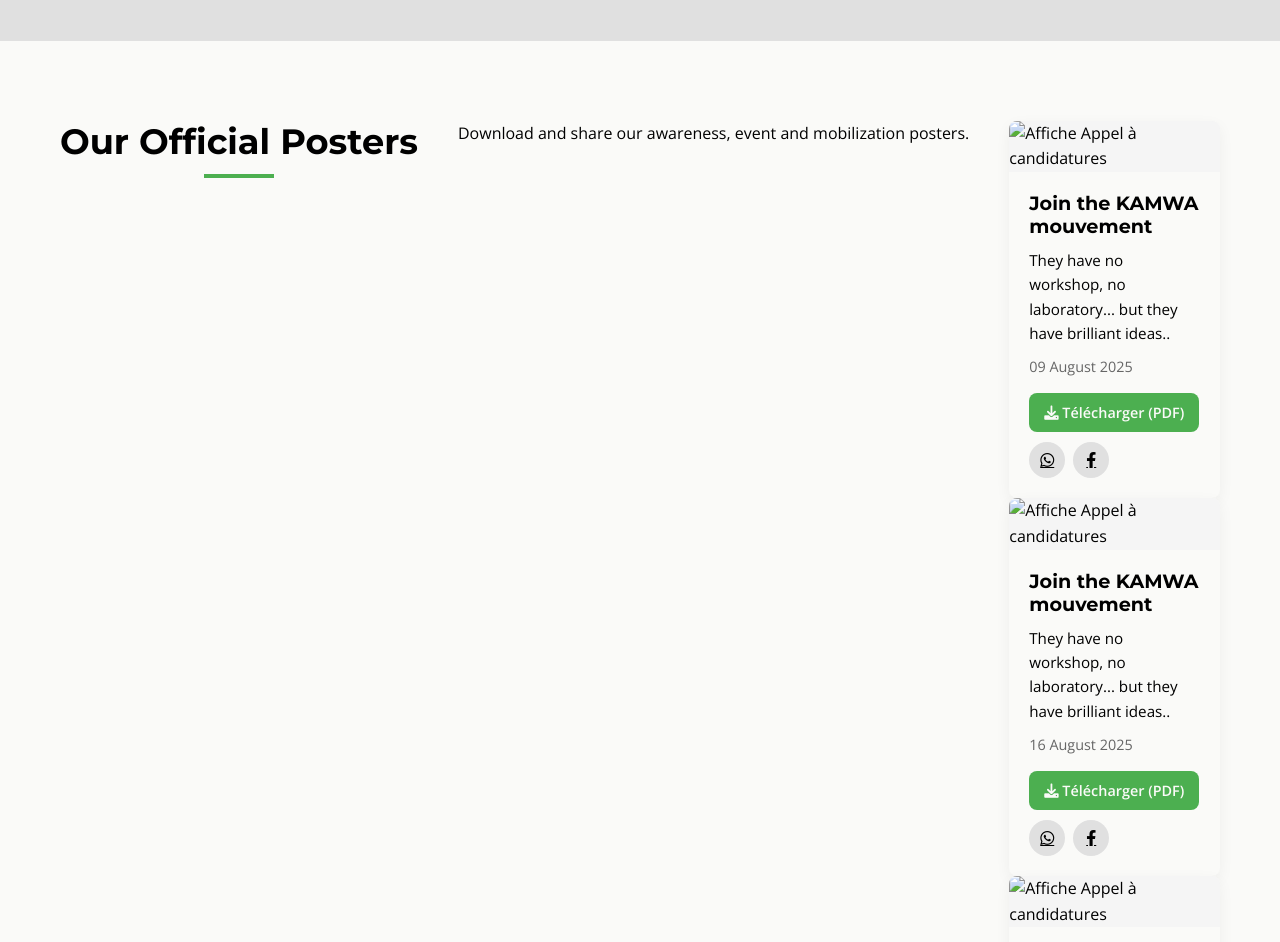
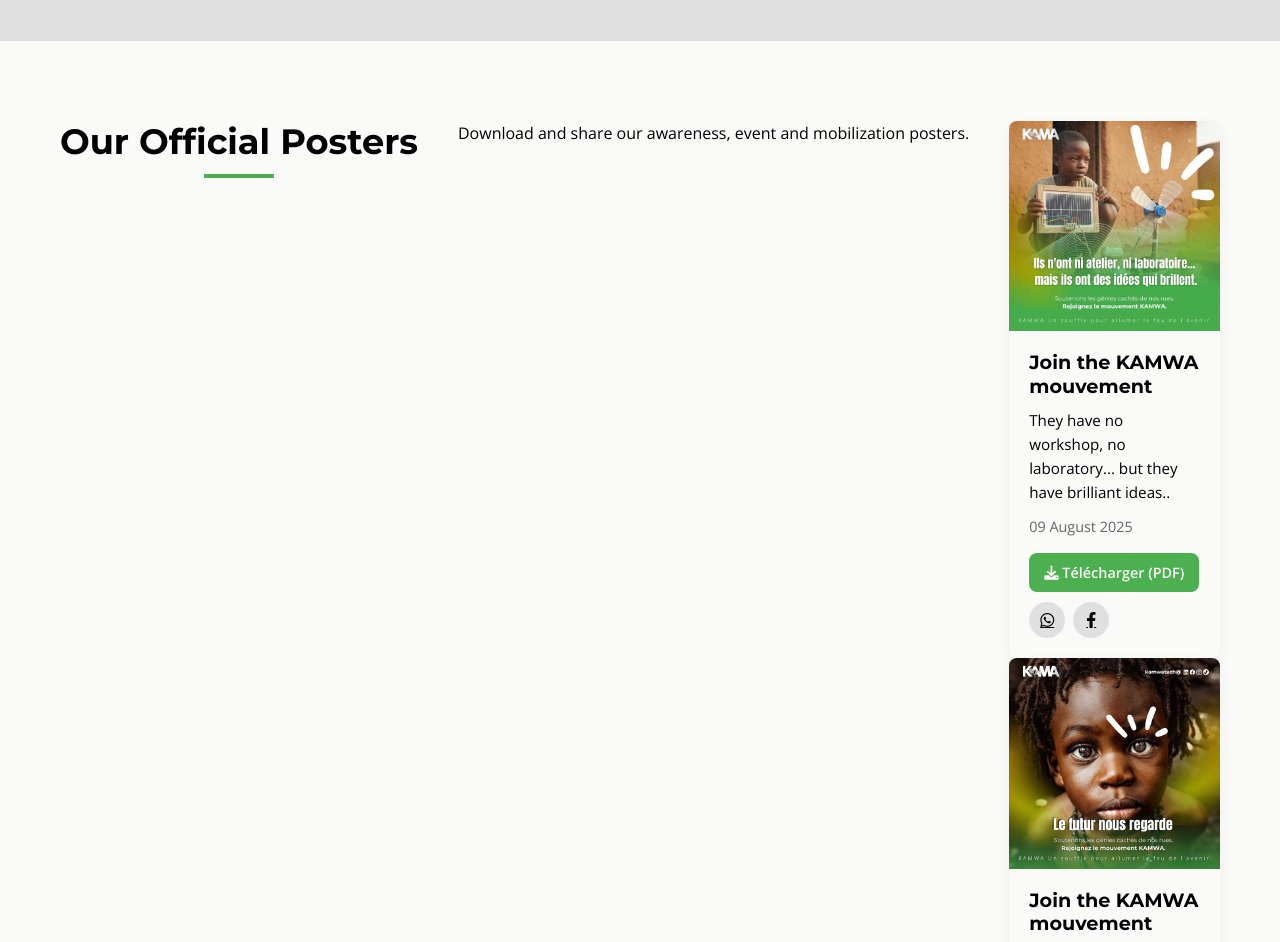
Before and after one commit to kamwatech/Kamwa, a plain HTML site: page index.html in a window 1280 px wide. Shown: the part 4880-5822 px from the top of the page. Drawn offline with nearby package versions, Linux system fonts and the light colour scheme.

Commit message:
Add files via upload

```diff
--- a/index.html
+++ b/index.html
@@ -1229,7 +1229,7 @@ footer {
                     <!-- Affiche 1 -->
                     <div class="poster-item" data-month="april" data-theme="registration">
                       <div class="poster-image">
-                        <img src="6.png" alt="Affiche Appel à candidatures">
+                        <img src="6.jpg" alt="Affiche Appel à candidatures">
                       </div>
                       <div class="poster-info">
                         <h3 data-fr="Appel à candidatures" data-en="Join the KAMWA mouvement">Rejoignez le mouvement KAMWA.</h3>
@@ -1242,7 +1242,7 @@ footer {
                         </div>
                         <div class="poster-actions">
                           <!-- Lien vers ton PDF réel -->
-                          <a href="6.png" class="btn primary btn-sm" download>
+                          <a href="6.jpg" class="btn primary btn-sm" download>
                             <i class="fas fa-download"></i> Télécharger (PDF)
                           </a>
                           <div class="share-buttons">
@@ -1264,7 +1264,7 @@ footer {
                     </div>                 <!-- Affiche 2 -->
                     <div class="poster-item" data-month="april" data-theme="registration">
                       <div class="poster-image">
-                        <img src="image/7.png" alt="Affiche Appel à candidatures">
+                        <img src="7.jpg" alt="Affiche Appel à candidatures">
                       </div>
                       <div class="poster-info">
                         <h3 data-fr="Appel à candidatures" data-en="Join the KAMWA mouvement">Rejoignez le mouvement KAMWA.</h3>
@@ -1277,7 +1277,7 @@ footer {
                         </div>
                         <div class="poster-actions">
                           <!-- Lien vers ton PDF réel -->
-                          <a href="image/7.png" class="btn primary btn-sm" download>
+                          <a href="7.jpg" class="btn primary btn-sm" download>
                             <i class="fas fa-download"></i> Télécharger (PDF)
                           </a>
                           <div class="share-buttons">
@@ -1300,7 +1300,7 @@ footer {
                     <!-- Affiche 3 -->
                     <div class="poster-item" data-month="april" data-theme="registration">
                       <div class="poster-image">
-                        <img src="image/8.png" alt="Affiche Appel à candidatures">
+                        <img src="8.jpg" alt="Affiche Appel à candidatures">
                       </div>
                       <div class="poster-info">
                         <h3 data-fr="KAMWA recyclage" data-en="KAMWA recycling">KAMWA recyclage.</h3>
@@ -1313,7 +1313,7 @@ footer {
                         </div>
                         <div class="poster-actions">
                           <!-- Lien vers ton PDF réel -->
-                          <a href="image/8.png" class="btn primary btn-sm" download>
+                          <a href="8.jpg" class="btn primary btn-sm" download>
                             <i class="fas fa-download"></i> Télécharger (PDF)
                           </a>
                           <div class="share-buttons">
@@ -1336,7 +1336,7 @@ footer {
                   <!-- Affiche 4 -->
                     <div class="poster-item" data-month="april" data-theme="registration">
                       <div class="poster-image">
-                        <img src="image/9.png" alt="Affiche Appel à candidatures">
+                        <img src="9.jpg" alt="Affiche Appel à candidatures">
                       </div>
                       <div class="poster-info">
                         <h3 data-fr="sensibilisation" data-en="Awareness raising">Rejoignez le mouvement KAMWA.</h3>
@@ -1349,7 +1349,7 @@ footer {
                         </div>
                         <div class="poster-actions">
                           <!-- Lien vers ton PDF réel -->
-                          <a href="image/9.png" class="btn primary btn-sm" download>
+                          <a href="9.jpg" class="btn primary btn-sm" download>
                             <i class="fas fa-download"></i> Télécharger (PDF)
                           </a>
                           <div class="share-buttons">
```
